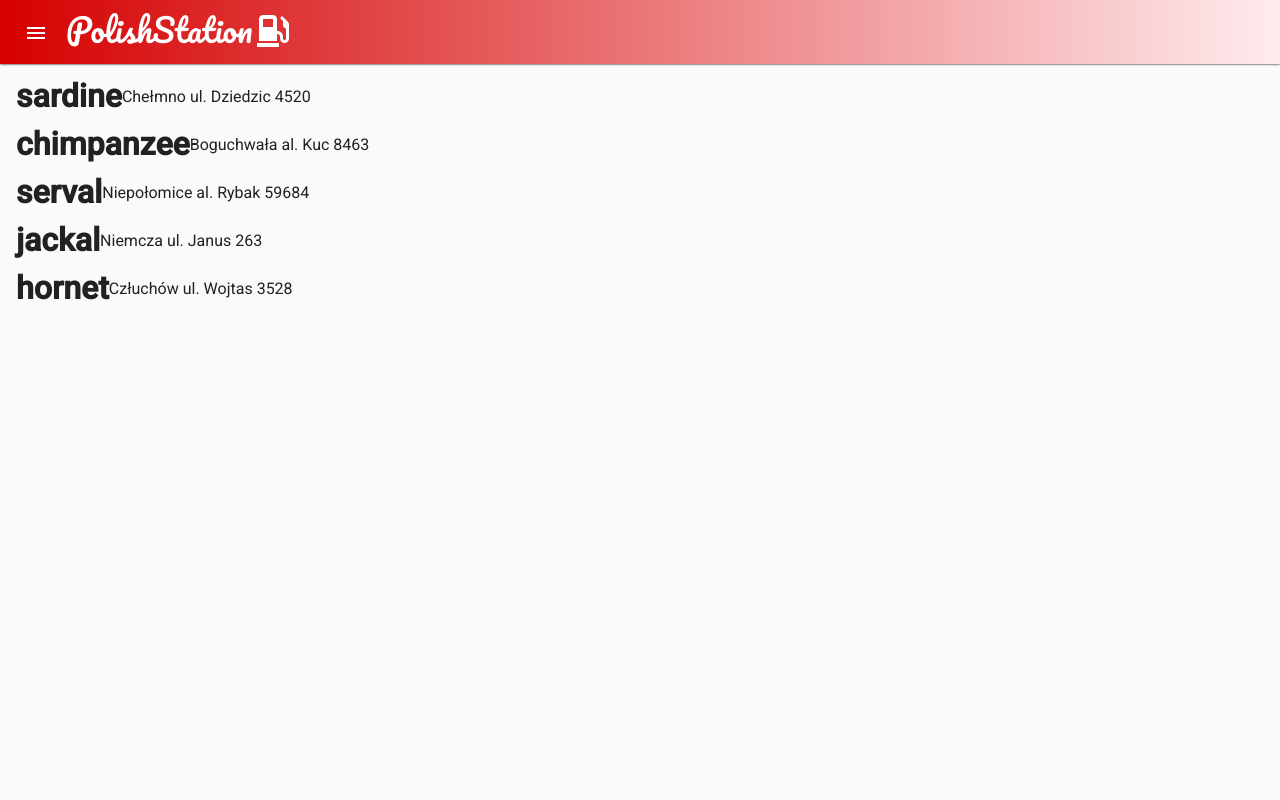
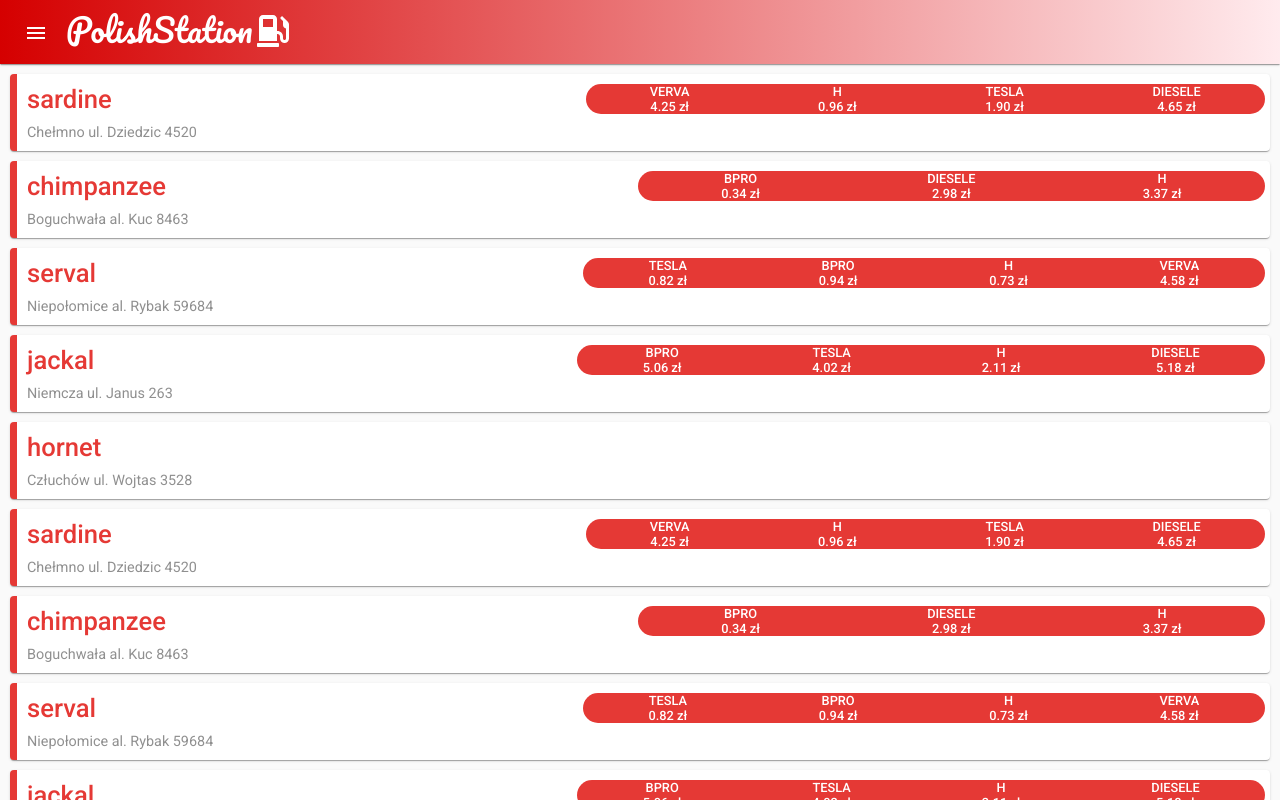
Before and after one commit to Witach/PolishStationCLientApp, an Angular app: page /main/petrol-list in a window 1280 px wide. Built offline with nearby package versions, Linux system fonts and the light colour scheme.

Commit message:
list presentation implemented

```diff
--- a/src/app/main-app/main-app-routing.module.ts
+++ b/src/app/main-app/main-app-routing.module.ts
@@ -2,8 +2,8 @@ import {NgModule} from '@angular/core';
 import {RouterModule, Routes} from '@angular/router';
 import {MainAppComponent} from './main-app/main-app.component';
 import {DashboardComponent} from './dashboard/dashboard.component';
-import {StationListComponent} from "./station-list/station-list.component";
-import {StationItemComponent} from "./station-item/station-item.component";
+import {StationListComponent} from './station-list/station-list.component';
+import {StationItemComponent} from './station-item/station-item.component';
 
 const routes: Routes = [
   { path: 'main', component: MainAppComponent,
--- a/src/app/main-app/station-item/station-item.component.scss
+++ b/src/app/main-app/station-item/station-item.component.scss
@@ -5,6 +5,7 @@
   margin: 10px;
   padding: 10px;
   display: block;
+  border-left: 7px solid map-get($polish-station-theme-primary, 600);
 }
 
 .card-info-container {
@@ -18,12 +19,10 @@
 .side-info {
   @include small-text;
   margin: 0;
+  opacity: .5;
 }
 h2 {
   @include header-text;
   margin: 0;
-  flex-grow: 1;
-  @include on-mobile {
-    flex-grow: 0;
-  }
+  @include on-mobile-prop(flex-grow, 1, 0);
 }
--- a/src/app/main-app/station-item/station-item.component.ts
+++ b/src/app/main-app/station-item/station-item.component.ts
@@ -1,6 +1,5 @@
-import { Component, OnInit } from '@angular/core';
-import {PetrolStationDto} from "../../../api-models/api-models";
-import {petrolStations} from "../../../stub/petrols-stations";
+import {Component, Input, OnInit} from '@angular/core';
+import {PetrolStationDto} from '../../../api-models/api-models';
 
 @Component({
   selector: 'app-station-item',
@@ -9,12 +8,12 @@ import {petrolStations} from "../../../stub/petrols-stations";
 })
 export class StationItemComponent implements OnInit {
 
+  @Input()
   item: PetrolStationDto;
 
   constructor() { }
 
   ngOnInit(): void {
-    this.item = petrolStations[0];
   }
 
 }
--- a/src/app/main-app/station-list/station-list.component.html
+++ b/src/app/main-app/station-list/station-list.component.html
@@ -1,8 +1,3 @@
-<mat-list>
-  <mat-list-item *ngFor="let item of list">
-    <h1>{{item.name}}</h1>
-    {{item.localization.name}}
-    {{item.localization.street}}
-    {{item.localization.number}}
-  </mat-list-item>
-</mat-list>
+<div class="list-container">
+    <app-station-item *ngFor="let item of list" [item]="item"></app-station-item>
+</div>
--- a/src/app/main-app/station-list/station-list.component.ts
+++ b/src/app/main-app/station-list/station-list.component.ts
@@ -14,7 +14,7 @@ export class StationListComponent implements OnInit {
   constructor() { }
 
   ngOnInit(): void {
-    this.list = petrolStations;
+    this.list = petrolStations.concat(petrolStations).concat(petrolStations);
   }
 
 }
--- a/src/common.scss
+++ b/src/common.scss
@@ -135,6 +135,13 @@ $light-theme-color: map-get($polish-station-theme-primary, 50);
   @include full-width;
 }
 
+@mixin on-mobile-prop($prop-name, $prop-desktop, $prop-mobile) {
+  #{$prop-name}: $prop-desktop;
+  @include on-mobile {
+    #{$prop-name}: $prop-mobile;
+  }
+}
+
 mat-toolbar {
   @include default-box-shadow;
 }
```
